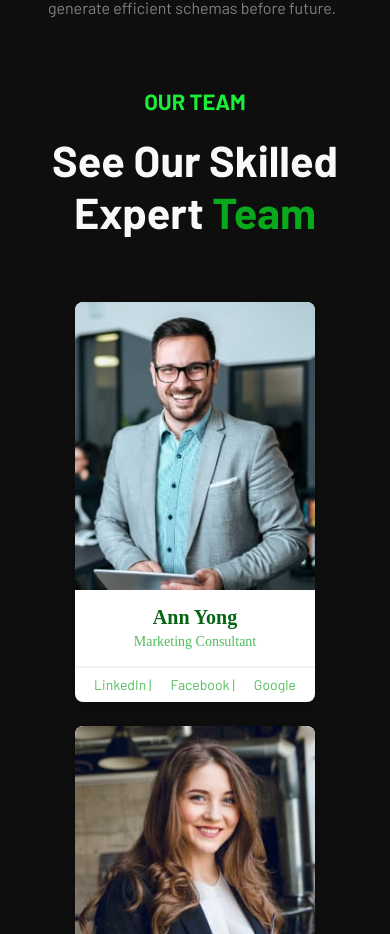
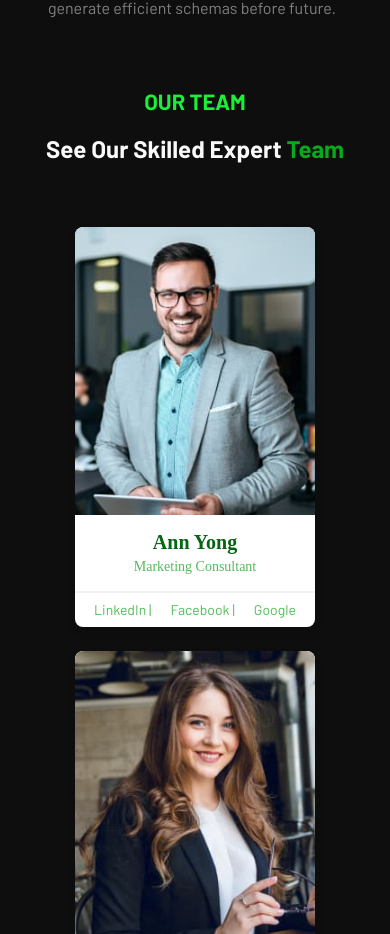
Before and after one commit to MaryamJami1/technology-website-next.js, a Next.js app: page /About_page in a window 390 px wide. Shown: the part 1351-2285 px from the top of the page. Built offline with nearby package versions, Linux system fonts and the light colour scheme.

Commit message:
responsive

```diff
--- a/src/app/About_page/Components/About_us/about.module.css
+++ b/src/app/About_page/Components/About_us/about.module.css
@@ -2,7 +2,7 @@
     display: flex;
     height: 80vh;
     color: #fff;
-    margin: rem 5rem 0 5rem;
+    margin: 4rem 5rem 0 5rem;
 }
 
 /* Image container */
--- a/src/app/About_page/Components/Team/Team.tsx
+++ b/src/app/About_page/Components/Team/Team.tsx
@@ -5,13 +5,13 @@ export default function Team() {
     return (
         <div>
             <div className={styles.team_header}>
-            <h2 className={styles.linebefore}>Our Team</h2>
-                <h2>See Our Skilled Expert <span className={styles.span}>Team</span></h2>
+                <h2 className={styles.linebefore}>Our Team</h2>
+                <h2 className={styles.team}>See Our Skilled Expert <span className={styles.span}>Team</span></h2>
             </div>
 
             <div className={styles.team_container}>
                 <div className={styles.team_member}>
-                    <div className={styles.team_image} style={{ backgroundImage: "url('team/team_1_4.jpg')"}}></div>
+                    <div className={styles.team_image} style={{ backgroundImage: "url('team/team_1_4.jpg')" }}></div>
                     <div className={styles.team_info}>
                         <h4>Ann Yong</h4>
                         <p>Marketing Consultant</p>
@@ -25,7 +25,7 @@ export default function Team() {
 
 
                 <div className={styles.team_member}>
-                    <div className={styles.team_image} style={{ backgroundImage:  "url('team/team_1_3.jpg')"}}></div>
+                    <div className={styles.team_image} style={{ backgroundImage: "url('team/team_1_3.jpg')" }}></div>
                     <div className={styles.team_info}>
                         <h4>Ann Yong</h4>
                         <p>Marketing Consultant</p>
--- a/src/app/About_page/Components/Team/team.module.css
+++ b/src/app/About_page/Components/Team/team.module.css
@@ -80,3 +80,10 @@
     text-decoration: none;
     color: inherit;
   }
+
+
+  @media (max-width: 480px) {
+    .team{
+      font-size: 1.5rem;
+    }
+  }
```
